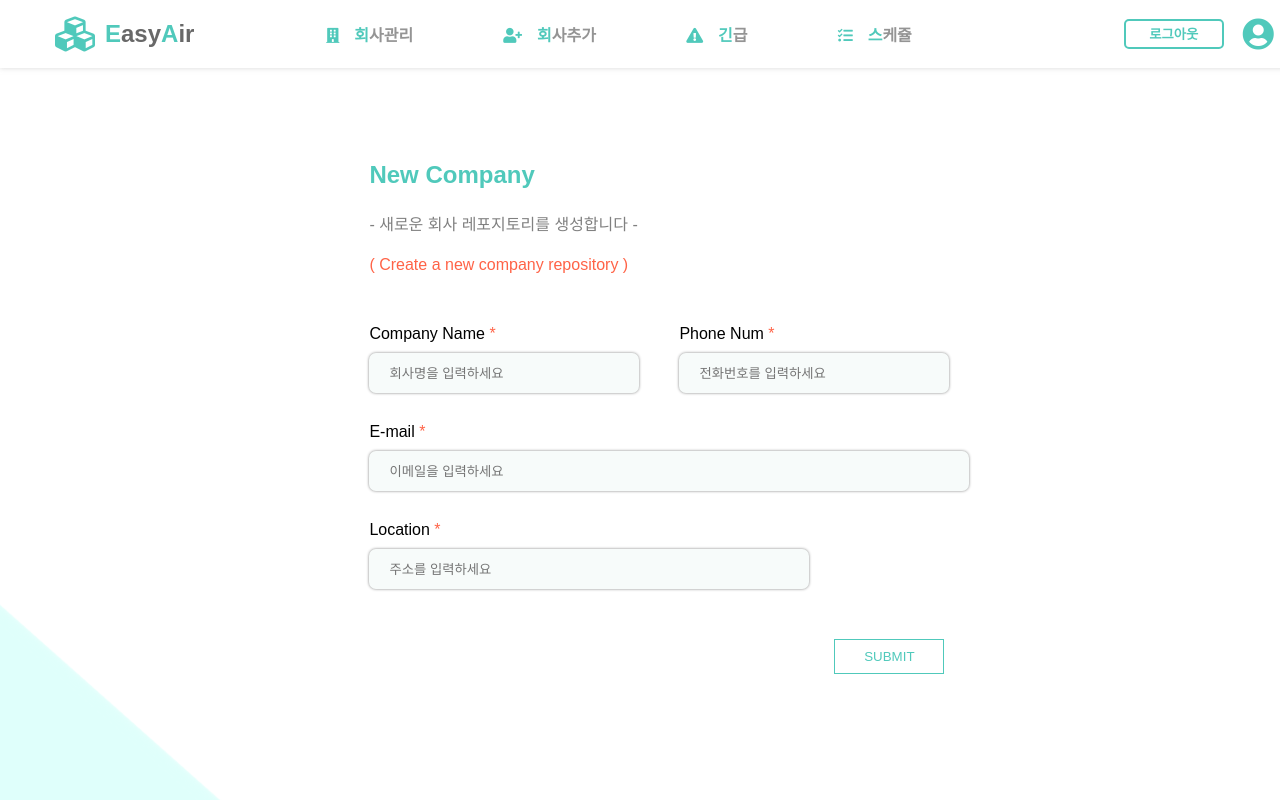
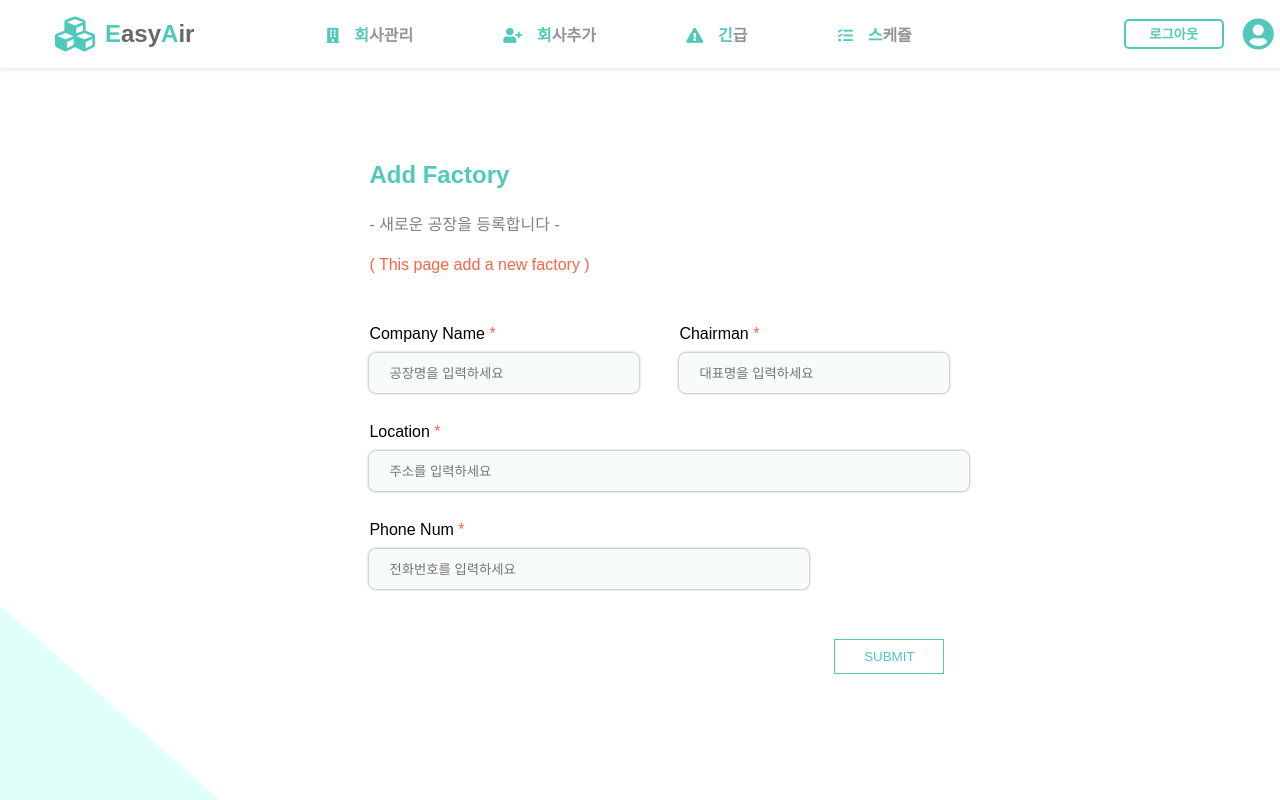
Before and after one commit to EasyAir/EasyAir_front, a React (Create React App) app: page /add in a window 1280 px wide. Shown: the top 800 px of the page. Built offline with nearby package versions, Linux system fonts and the light colour scheme.

Commit message:
[UPDATE] FIX

```diff
--- a/src/components/Add/add.css
+++ b/src/components/Add/add.css
@@ -4,6 +4,9 @@
     display: flex;
     justify-content: center;
     align-items: center;
+}
+d{
+    background-color: rgb(120, 190, 186);
 }
 .addWriting{
     width: 800px;
--- a/src/components/Add/add.js
+++ b/src/components/Add/add.js
@@ -12,16 +12,16 @@ class Add extends Component{
         location: ''
     }
     subValue=(e)=>{
-        e.preventDefault();
+        e.preventDefault()
         this.setState({
             [e.target.name] : e.target.value
         })
     }
     submit=(e)=>{
-/*         e.preventDefault(); */
+        e.preventDefault();
         axios({
             method: 'post',
-            url: 'https://www.easyair.herokuapp.com/server/company',
+            url: 'http://easyair.herokuapp.com/server/company',
              headers: {
                 Authorization: "3CRVq4DzBsm6RfIFYPzYxfbiFatujITujGjwbgo9dVwAAAF16TQzeQ"
             },
@@ -29,8 +29,11 @@ class Add extends Component{
                 name : this.state.companyName,
                 email: this.state.email,
                 phone: this.state.phoneNum,
-                location: this.state.location
+                location: this.state.location,
+                region: '조호원병진,'
             }
+        }).catch(function(error){
+            console.log(error);
         })
         console.log(this.state)
     }
@@ -38,21 +41,21 @@ class Add extends Component{
         return(
             <S.addBody>
                 <div>
-                    <h2>New Company</h2>
-                    <h4>- 새로운 회사 레포지토리를 생성합니다 -</h4>
-                    <h4>( Create a new company repository )</h4>
+                    <h2>Add Factory</h2>
+                    <h4>- 새로운 공장을 등록합니다 -</h4>
+                    <h4>( This page add a new factory )</h4>
                 </div>
                 <form onSubmit={this.subValue,this.submit} method="get">
                     <S.inputCont>
                        {/*  <InputIformation titleName="Company Name" placeholder="회사명을 입력하세요" name="companyName"></InputIformation>  */}
-                        <div><a> Company Name <i>*</i></a><input type="text" name="companyName" onChange={this.subValue} placeholder="회사명을 입력하세요"/></div>
-                        <div><a> Phone Num <i>*</i></a><input type="text" name="phoneNum" onChange={this.subValue} placeholder="전화번호를 입력하세요"/></div>
+                        <div><a> Company Name <i>*</i></a><input type="text" name="companyName" onChange={this.subValue} placeholder="공장명을 입력하세요"/></div>
+                        <div><a> Chairman <i>*</i></a><input type="text" name="phoneNum" onChange={this.subValue} placeholder="대표명을 입력하세요"/></div>
                     </S.inputCont>
                     <S.inputCont>
-                        <div><a> E-mail <i>*</i></a><input type="text" name="email" onChange={this.subValue} placeholder="이메일을 입력하세요" style={{width:'560px'}}/></div>
+                        <div><a> Location <i>*</i></a><input type="text" name="email" onChange={this.subValue} placeholder="주소를 입력하세요" style={{width:'560px'}}/></div>
                     </S.inputCont>
                     <S.inputCont>
-                        <div><a> Location <i>*</i></a><input type="text" name="location" onChange={this.subValue} placeholder="주소를 입력하세요"style={{width:'400px'}}/></div>
+                        <div><a> Phone Num <i>*</i></a><input type="text" name="location" onChange={this.subValue} placeholder="전화번호를 입력하세요"style={{width:'400px'}}/></div>
                     </S.inputCont>
                     <button type="submit">SUBMIT</button>
                 </form>
```
